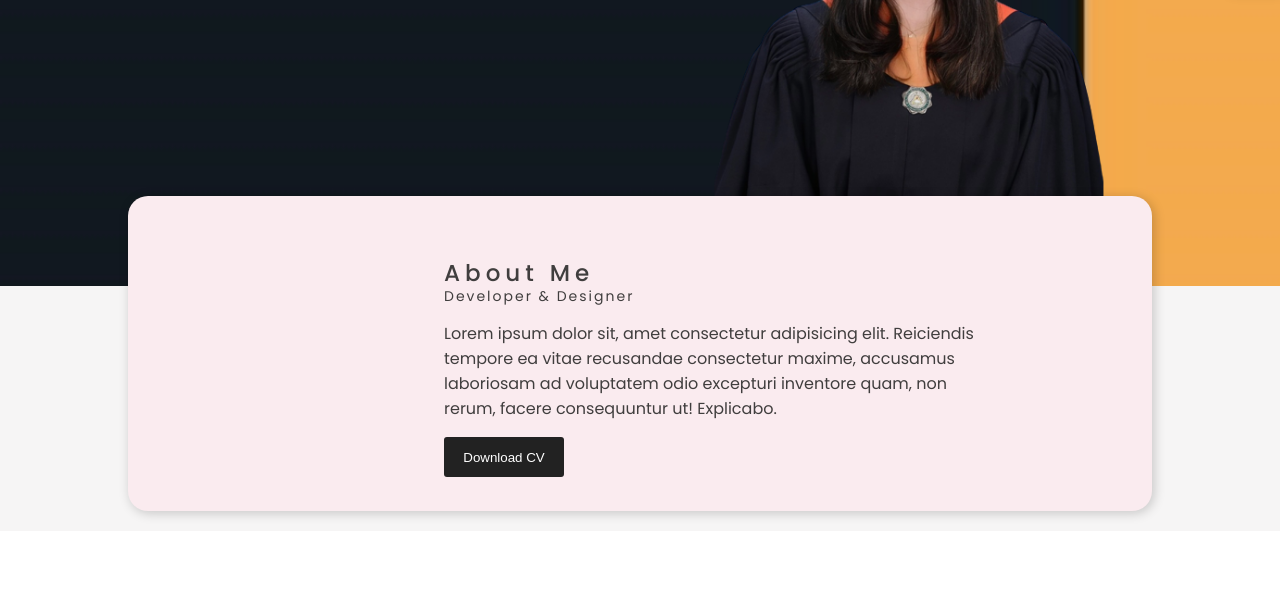
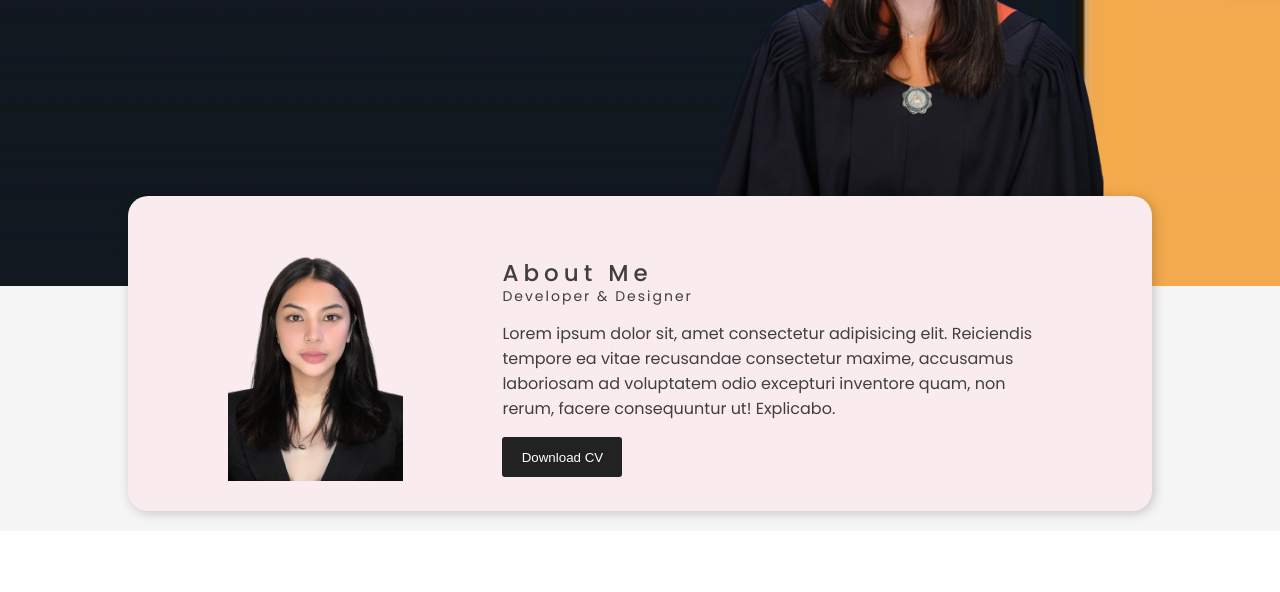
Before and after one commit to kayecalica/praktisPortfolio, a plain HTML site: page index.html in a window 1280 px wide. Shown: the part 514-1106 px from the top of the page. Drawn offline with Linux system fonts and the light colour scheme; the site is published under a folder, as on GitHub Pages, so addresses that start at the root find nothing.

Commit message:
Update index.html

```diff
--- a/index.html
+++ b/index.html
@@ -38,7 +38,7 @@
   <!--About Section------------------>
   <div class="about-container">
       <!--About-Image------------------>
-  <img src="/img/k2.png" alt="">
+  <img src="./img/k2.png" alt="">
   <!--About-Text------------------>
   <div class="about-text">
     <p>About Me</p>
```
